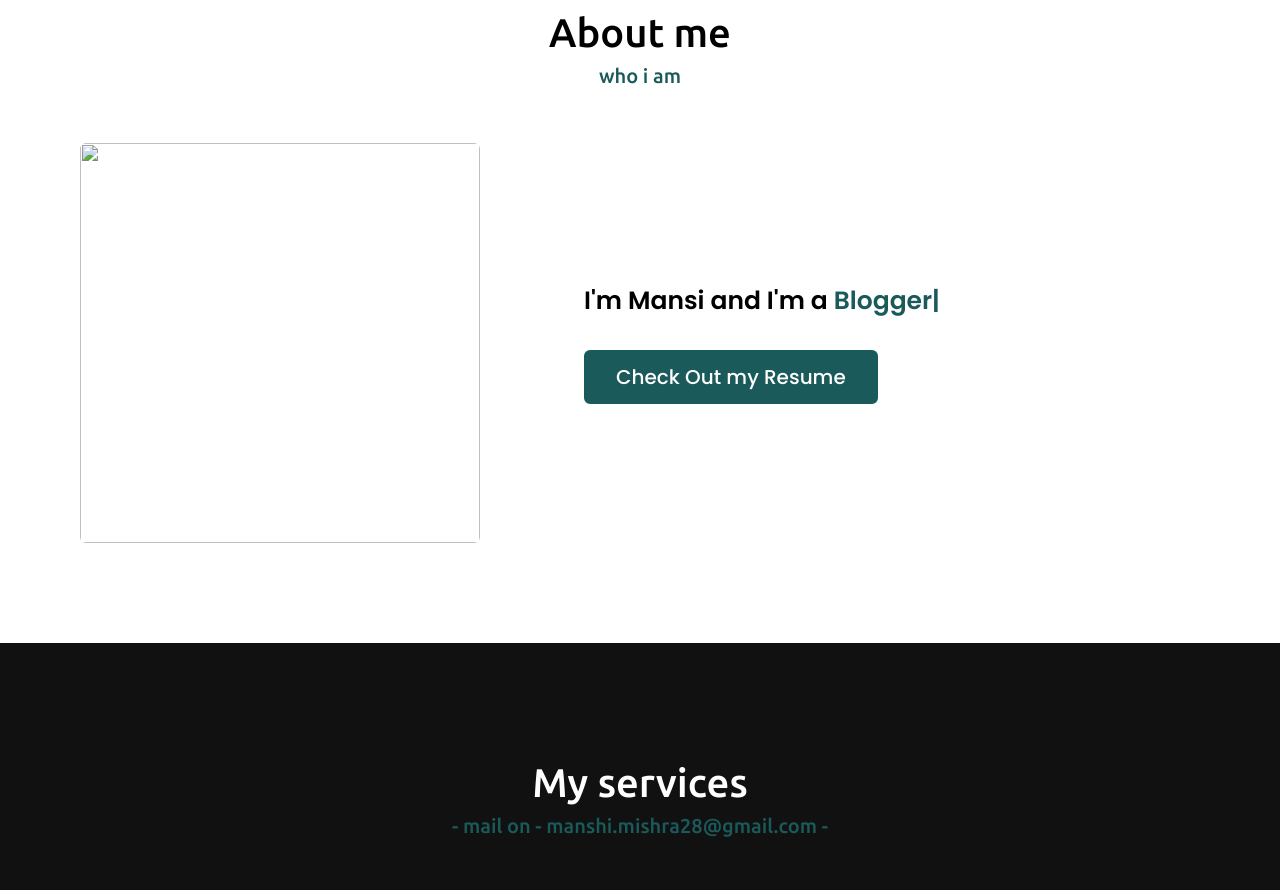
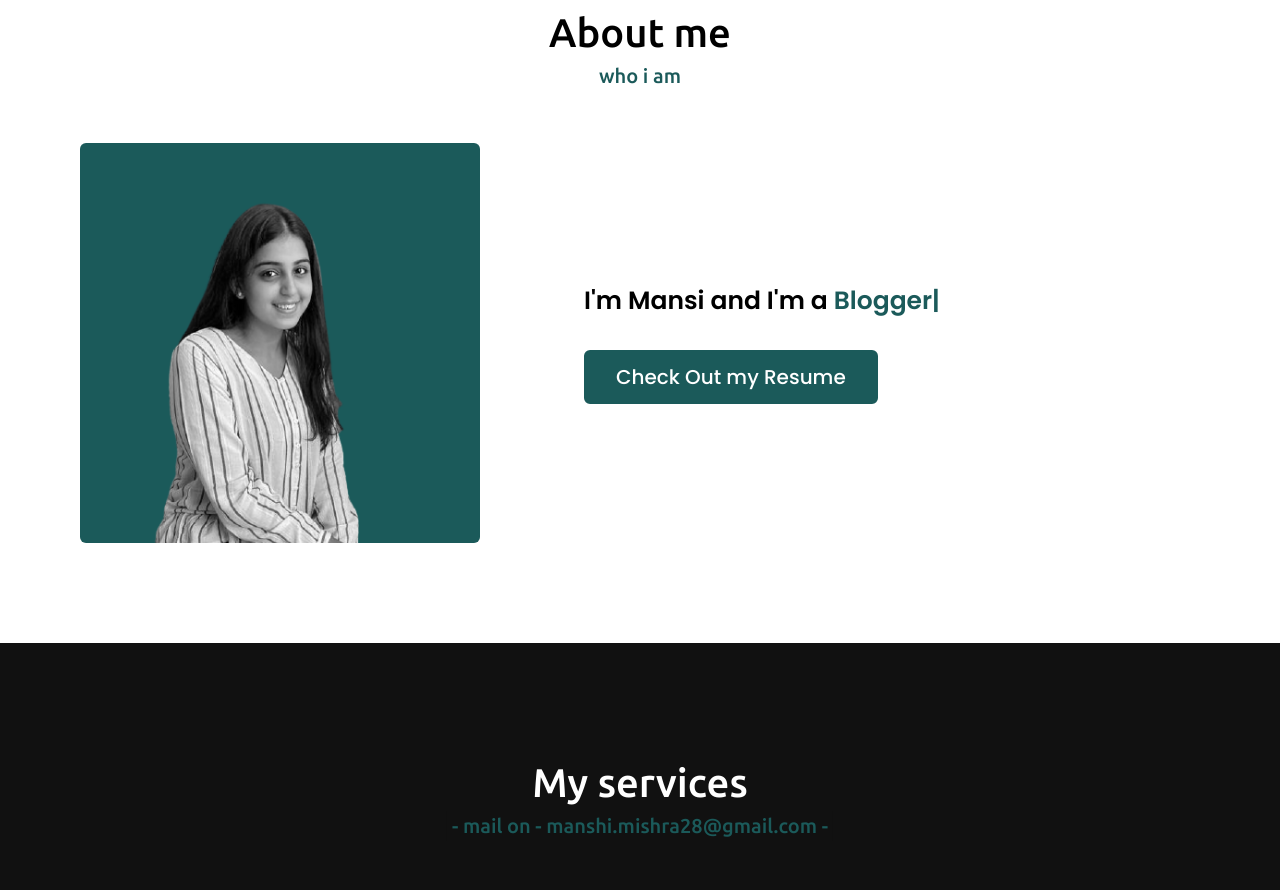
Before and after one commit to MansiiMishra/ManshiMishraPortfolio, a plain HTML site: page index.html in a window 1280 px wide. Shown: the part 907-1797 px from the top of the page. Drawn offline with nearby package versions, Linux system fonts and the light colour scheme; files whose address does not match are found by name.

Commit message:
Update index.html

```diff
--- a/index.html
+++ b/index.html
@@ -56,7 +56,7 @@
             <h2 class="title">About me</h2>
             <div class="about-content">
                 <div class="column left">
-                    <img src="images/profile-1.png" alt="">
+                    <img src="profile-1.png" alt="">
 
                 </div>
                 <div class="column right">
```
